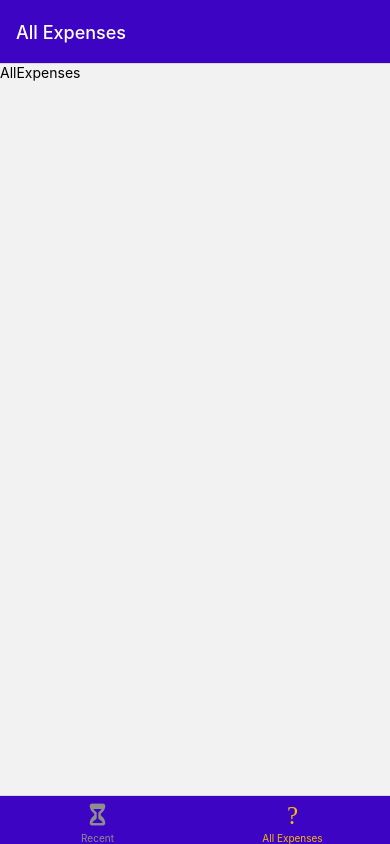
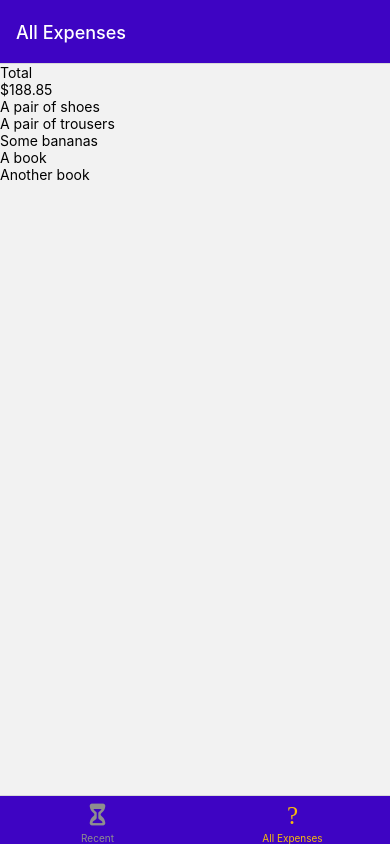
Before and after one commit to rafsun-riad/expense_tracker, a React Native app: screen /AllExpenses in a window 390 px wide. Built offline with nearby package versions, Linux system fonts and the light colour scheme.

Commit message:
working with expense list

```diff
--- a/components/ExpensesList.js
+++ b/components/ExpensesList.js
@@ -1,7 +1,13 @@
-import { FlatList } from 'react-native';
+import { FlatList, Text } from 'react-native';
 
-function ExpensesList() {
-  return <FlatList />;
+function ExpensesList({ expenses }) {
+  return (
+    <FlatList
+      data={expenses}
+      renderItem={({ item }) => <Text>{item.description}</Text>}
+      keyExtractor={(item) => item.id}
+    />
+  );
 }
 
 export default ExpensesList;
--- a/components/ExpensesOutput.js
+++ b/components/ExpensesOutput.js
@@ -2,11 +2,44 @@
 import ExpensesSummury from './ExpensesSummury';
 import ExpensesList from './ExpensesList';
 
+const DUMMY_EXPENSES = [
+  {
+    id: 'e1',
+    description: 'A pair of shoes',
+    amount: 59.99,
+    date: new Date('2021-12-19'),
+  },
+  {
+    id: 'e2',
+    description: 'A pair of trousers',
+    amount: 89.29,
+    date: new Date('2022-01-05'),
+  },
+  {
+    id: 'e3',
+    description: 'Some bananas',
+    amount: 5.99,
+    date: new Date('2021-12-01'),
+  },
+  {
+    id: 'e4',
+    description: 'A book',
+    amount: 14.99,
+    date: new Date('2022-02-19'),
+  },
+  {
+    id: 'e5',
+    description: 'Another book',
+    amount: 18.59,
+    date: new Date('2022-02-18'),
+  },
+];
+
 function ExpensesOutput({ expenses, expensesPeriod }) {
   return (
     <View>
-      <ExpensesSummury expenses={expenses} periodName={expensesPeriod} />
-      <ExpensesList />
+      <ExpensesSummury expenses={DUMMY_EXPENSES} periodName={expensesPeriod} />
+      <ExpensesList expenses={DUMMY_EXPENSES} />
     </View>
   );
 }
--- a/screens/AllExpenses.js
+++ b/screens/AllExpenses.js
@@ -1,11 +1,7 @@
-import { View, Text } from 'react-native';
+import ExpensesOutput from '../components/ExpensesOutput';
 
 function AllExpenses() {
-  return (
-    <View>
-      <Text>AllExpenses</Text>
-    </View>
-  );
+  return <ExpensesOutput expensesPeriod="Total" />;
 }
 
 export default AllExpenses;
```
